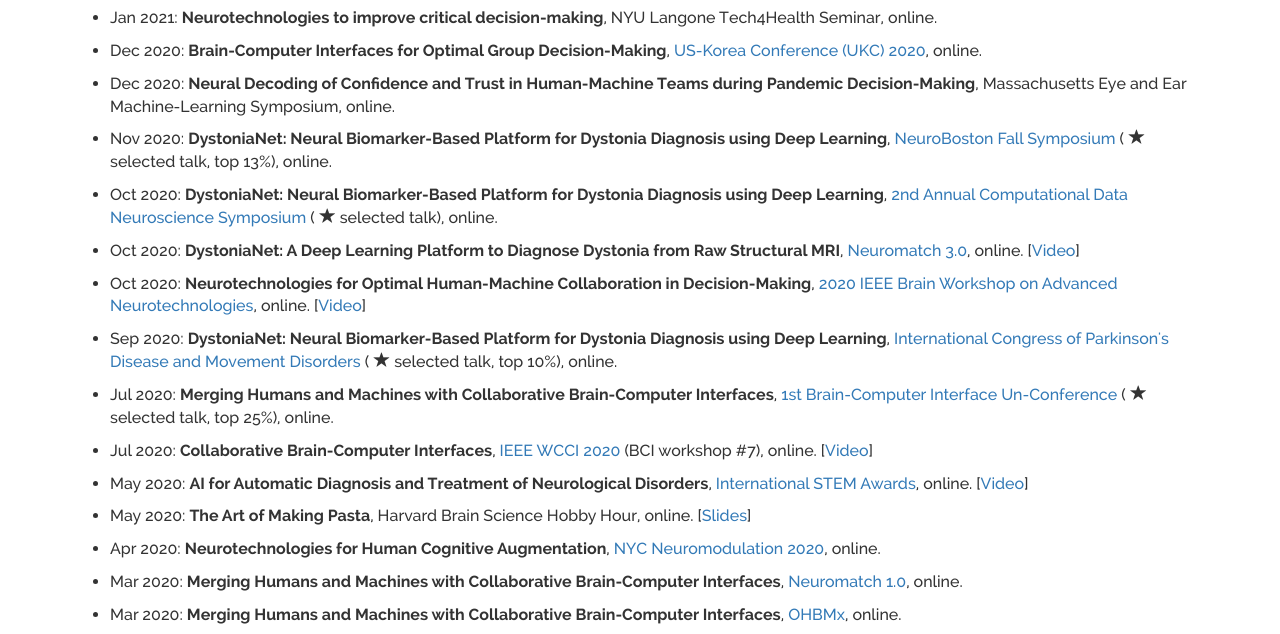
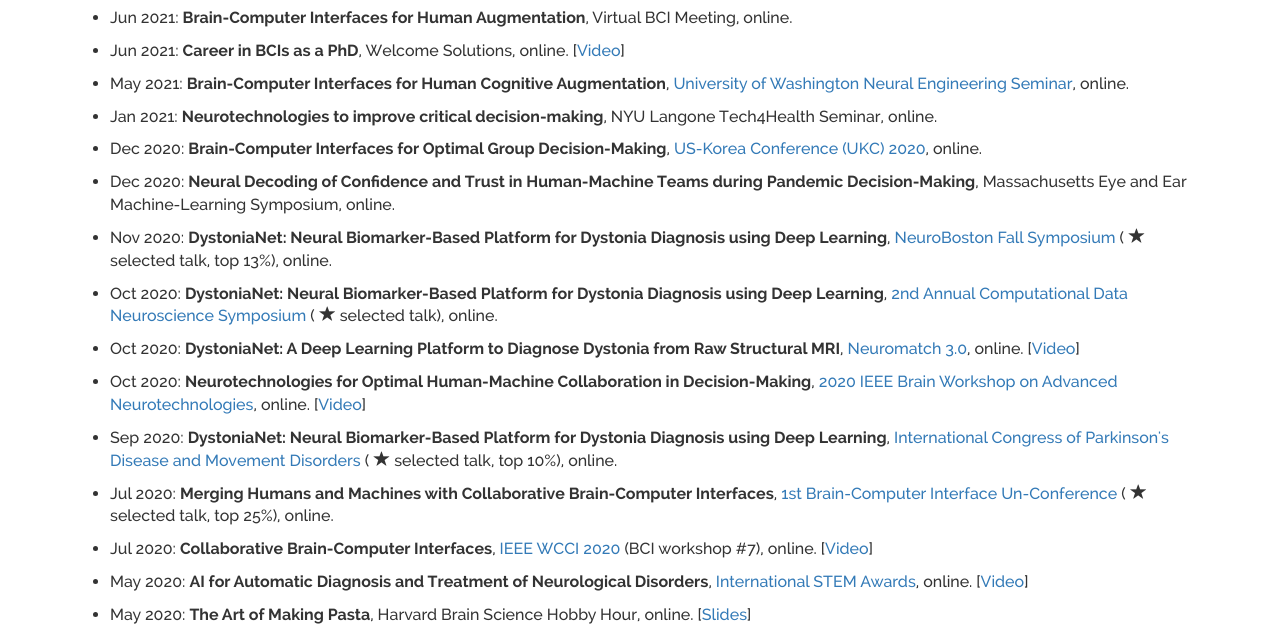
Before and after one commit to davidevaleriani/website, a plain HTML site: page outreach.html in a window 1280 px wide. Shown: the part 116-750 px from the top of the page. Drawn offline with Linux system fonts and the light colour scheme.

Commit message:
Added recent talks

```diff
--- a/outreach.html
+++ b/outreach.html
@@ -40,6 +40,15 @@
                 <div class="col-md-12">
                     <h2>Invited Talks</h2>
                     <ul>
+                      <li>
+                          <p>Jun 2021: <strong>Brain-Computer Interfaces for Human Augmentation</strong>, Virtual BCI Meeting, online.</p>
+                      </li>
+                      <li>
+                          <p>Jun 2021: <strong>Career in BCIs as a PhD</strong>, Welcome Solutions, online. [<a href="https://www.youtube.com/watch?v=tAQ4oPjYEBA" target="blank">Video</a>]</p>
+                      </li>
+                      <li>
+                          <p>May 2021: <strong>Brain-Computer Interfaces for Human Cognitive Augmentation</strong>, <a href="https://neuraleng.github.io/seminar/" target="blank">University of Washington Neural Engineering Seminar</a>, online.</p>
+                      </li>
                       <li>
                           <p>Jan 2021: <strong>Neurotechnologies to improve critical decision-making</strong>, NYU Langone Tech4Health Seminar, online.</p>
                       </li>
@@ -215,7 +224,7 @@
                     <h2>Leadership</h2>
                     <ul>
                       <li>
-                        <p>Sep 2020 - present: <strong>Chair</strong>, Student and Postdoc Committee of the <a href="https://bcisociety.org/about/society-leadership/" target="blank">BCI Society</a>.</p>
+                        <p>Sep 2020 - present: <strong>Chair</strong>, Postdoc and Student Committee of the <a href="https://bcisociety.org/about/society-leadership/" target="blank">BCI Society</a>.</p>
                       </li>
                       <li>
                         <p>Nov 2019 - present: <strong>Developer and Editor of <a href="http://matplotlib.org/matplotblog/" target="_blank">Matplotblog</a></strong>, the official blog of the popular Python package for data visualization Matplotlib.</p>
```
Also changed, not shown: index.html (+1 -1 lines).
